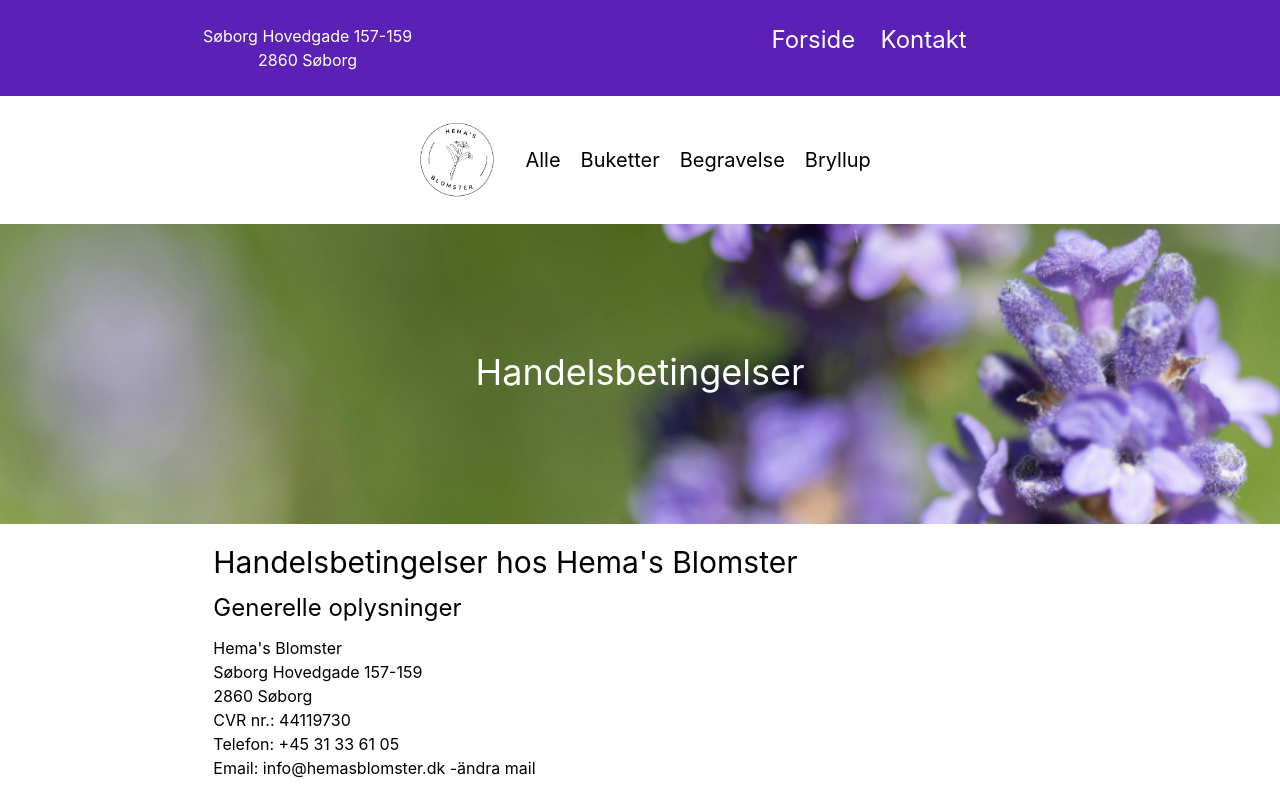
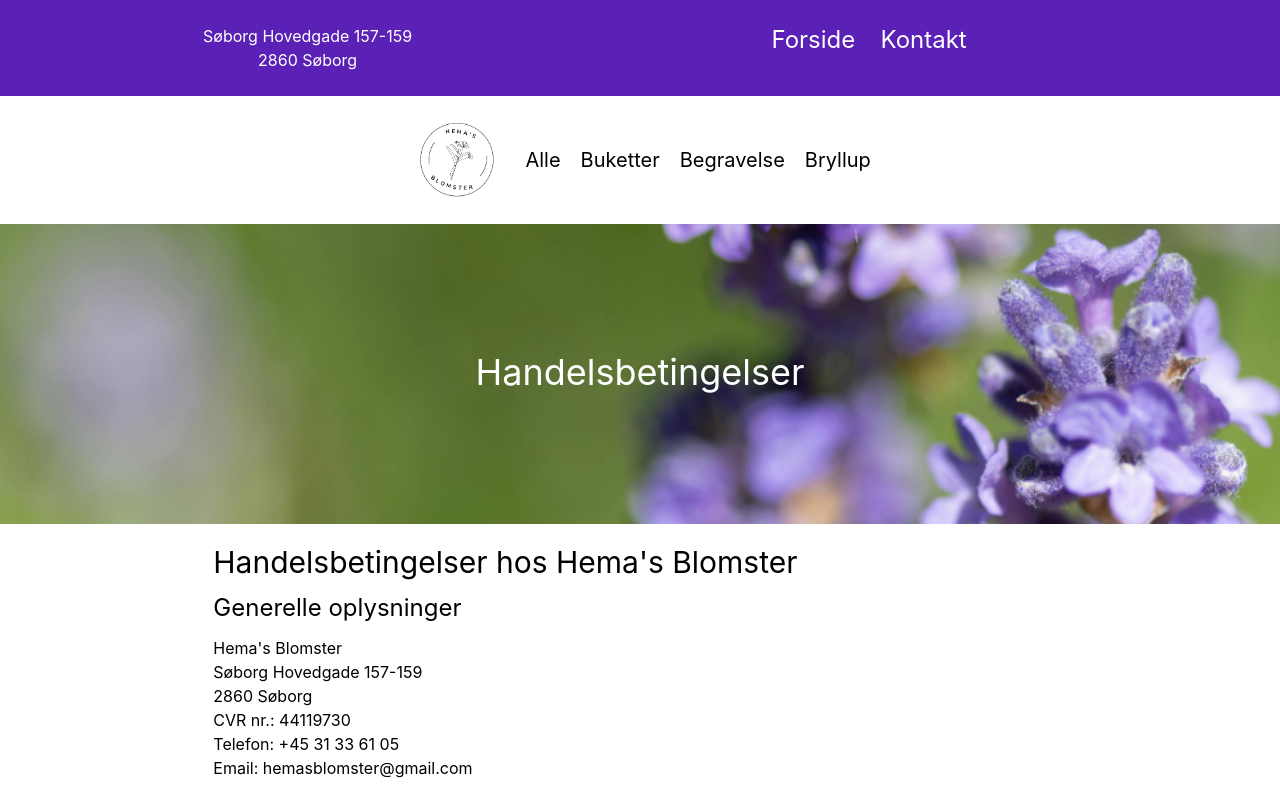
Before and after one commit to hemasblomster/hemasblomster-website, a React (Create React App) app: page /handelsbetingelser in a window 1280 px wide. Shown: the top 800 px of the page. Built offline with nearby package versions, Linux system fonts and the light colour scheme.

Commit message:
router test

```diff
--- a/src/router.js
+++ b/src/router.js
@@ -7,7 +7,7 @@
 import Home from "./views/Home";
 import Contact from "./views/Contact";
 import Thanks from "./views/Thanks";
-import NotFound from "./views/NotFound";
+// import NotFound from "./views/NotFound";
 import TradingConditions from "./views/TradingConditions";
 
 export const router = createBrowserRouter(
@@ -17,7 +17,7 @@
       <Route path="/kontakt" element={<Contact />} />
       <Route path="/handelsbetingelser" element={<TradingConditions />} />
       <Route path="/tak" element={<Thanks />} />
-      <Route path="*" element={<NotFound />} />
+      {/* <Route path="*" element={<NotFound />} /> */}
     </Route>
   )
 );
--- a/src/views/TradingConditions.js
+++ b/src/views/TradingConditions.js
@@ -15,7 +15,7 @@
         <p>2860 Søborg</p>
         <p>CVR nr.: 44119730</p>
         <p>Telefon: +45 31 33 61 05</p>
-        <p>Email: info@hemasblomster.dk -ändra mail</p>
+        <p>Email: hemasblomster@gmail.com</p>
 
         <h2 className="text-2xl pb-3 mt-4">Priser</h2>
         <p>
```
